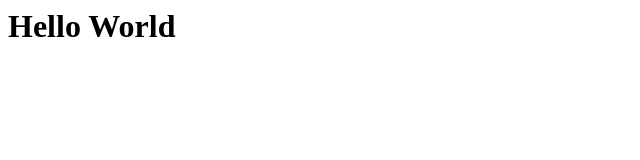
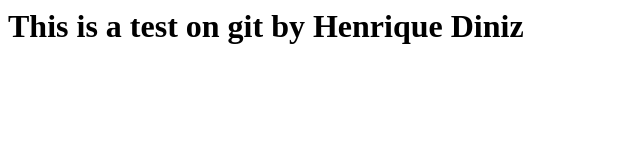
Before and after one commit to Henriqueediniz/git-curse, a plain HTML site: page index.html in a window 1280 px wide. Shown: the whole page, without its empty margins (0-640 px from the left). Drawn offline with Linux system fonts and the light colour scheme.

Commit message:
modify index

```diff
--- a/index.html
+++ b/index.html
@@ -2,6 +2,6 @@
     <head>
     </head>
     <body>
-	<h1>Hello World</h1>
+	<h1>This is a test on git by Henrique Diniz</h1>
     </body>
 </html>
```
